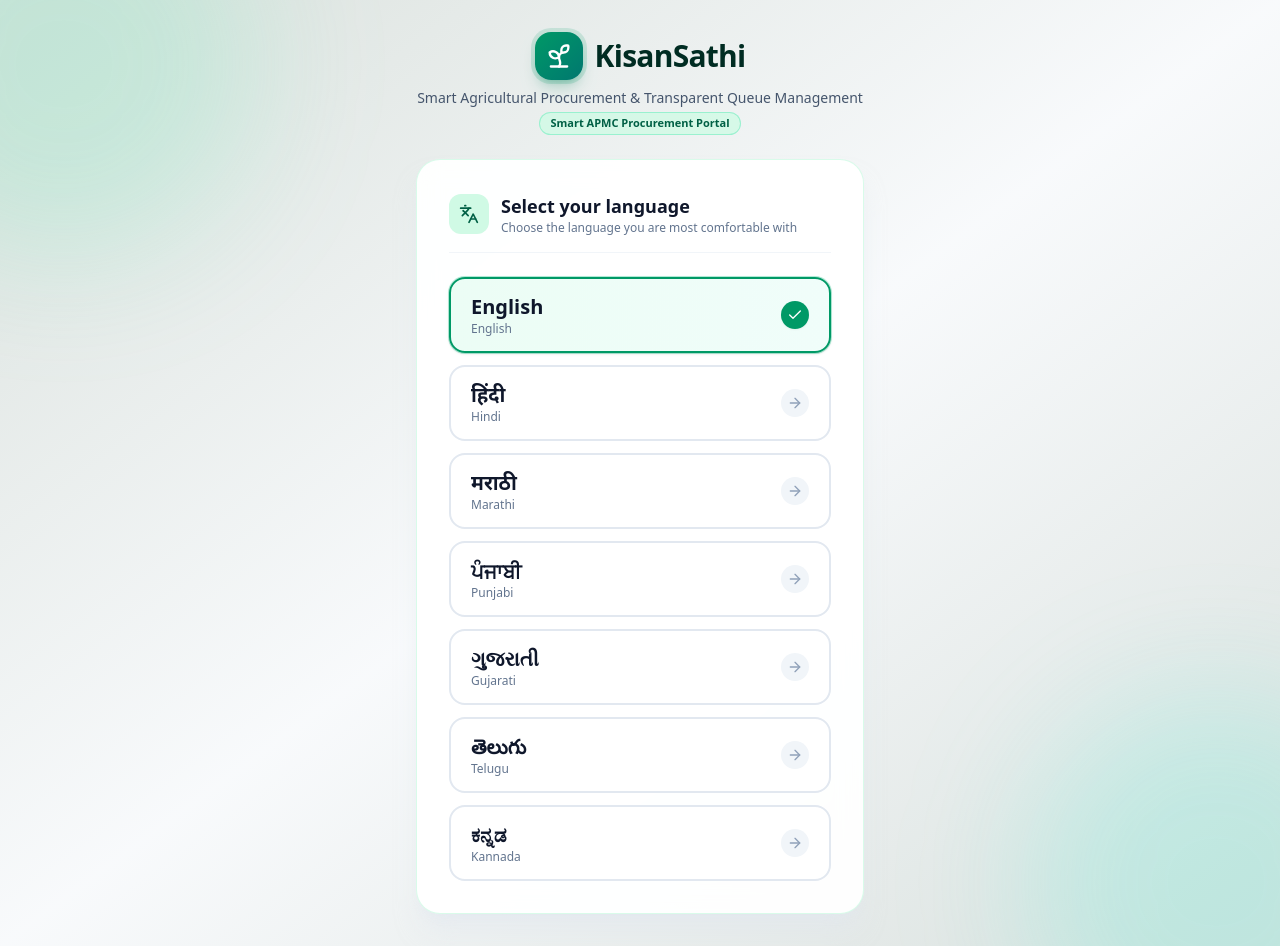
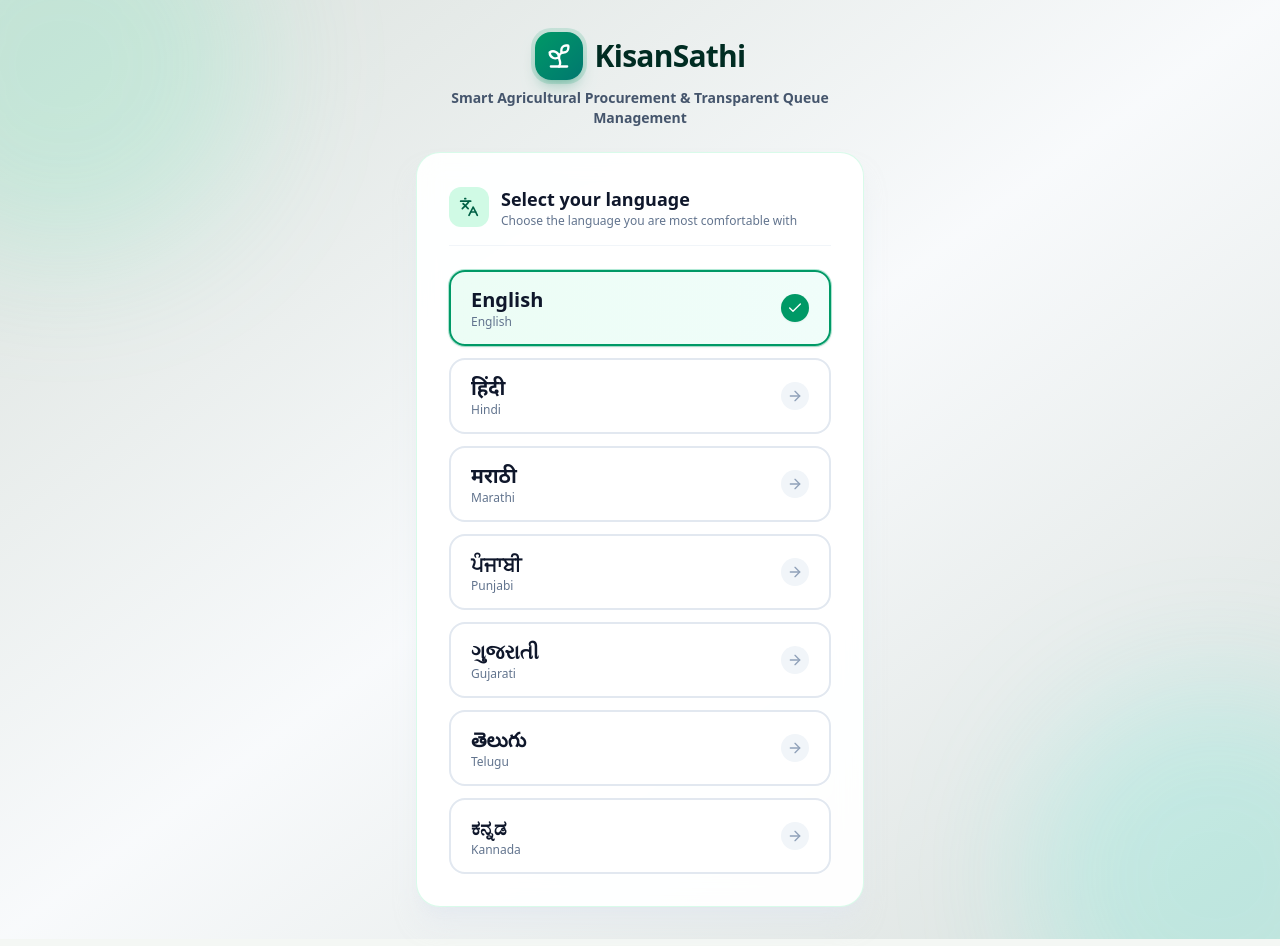
Before and after one commit to ayus0109/ProcureFlow, a React (Vite) app in the folder frontend/: page / in a window 1280 px wide. Built offline with nearby package versions, Linux system fonts and the light colour scheme.

Commit message:
fix(ui): remove duplicate subtitle badge in CenteredLayout for a clean, concise header

```diff
--- a/frontend/src/layouts/CenteredLayout.jsx
+++ b/frontend/src/layouts/CenteredLayout.jsx
@@ -25,10 +25,7 @@
             {t('app.name')}
           </span>
         </div>
-        <p className="mt-2 text-sm font-medium text-slate-600">{t('app.tagline')}</p>
-        <span className="mt-1 rounded-full bg-emerald-100/80 px-2.5 py-0.5 text-[11px] font-semibold text-emerald-800 border border-emerald-300/50">
-          Smart APMC Procurement Portal
-        </span>
+        <p className="mt-2 text-sm font-semibold text-slate-600 max-w-sm">{t('app.tagline')}</p>
       </header>
 
       <main className="relative z-10 w-full max-w-md rounded-3xl border border-emerald-100/80 bg-white/95 p-6 shadow-xl shadow-slate-200/50 backdrop-blur-md sm:p-8">
```
